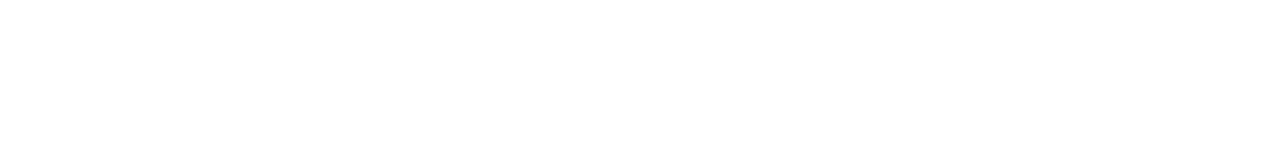
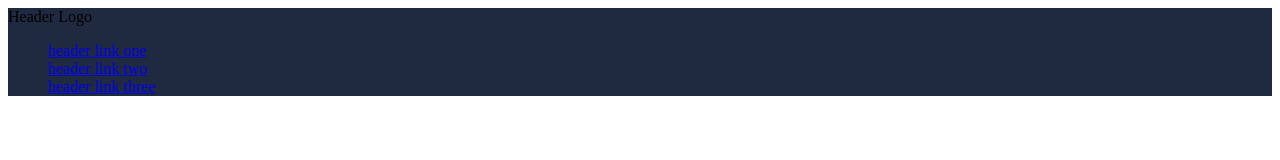
Before and after one commit to anmolSekh/odin-landing-page, a plain HTML site: page index.html in a window 1280 px wide. Drawn offline with Linux system fonts and the light colour scheme.

Commit message:
added initial divs

```diff
--- a/index.html
+++ b/index.html
@@ -4,8 +4,41 @@
         <meta charset="UTF-8">
         <meta name="viewport" content="width=device-width, initial-scale=1.0">
         <title>Document</title>
+        <link rel="stylesheet" href="styles.css">
     </head>
     <body>
+        <div class="hero">
+            <div class="header">
+                <div class="logo">Header Logo</div>
+                <div class="header-links">
+                    <ul>
+                        <li><a href="#">header link one</a></li>
+                        <li><a href="#">header link two</a></li>
+                        <li><a href="#">header link three</a></li>
+                    </ul>
+                </div>
+            </div>
+            <div class="content-1">
+                <div class="hero-left">
 
+                </div>
+                <div class="hero-right">
+
+                </div>
+            </div>
+        </div>
+
+        <div class="content-2">
+
+        </div>
+        <div class="content-3">
+
+        </div>
+        <div class="content-4">
+
+        </div>
+        <div class="footer">
+
+        </div>
     </body>
 </html>
--- a/styles.css
+++ b/styles.css
@@ -0,0 +1,12 @@
+body {
+    /* font-family: "Roboto"; */
+}
+ul {
+    list-style-type: none;
+}
+a {
+
+}
+.hero, .footer {
+    background-color: #1F293f;
+}
```
